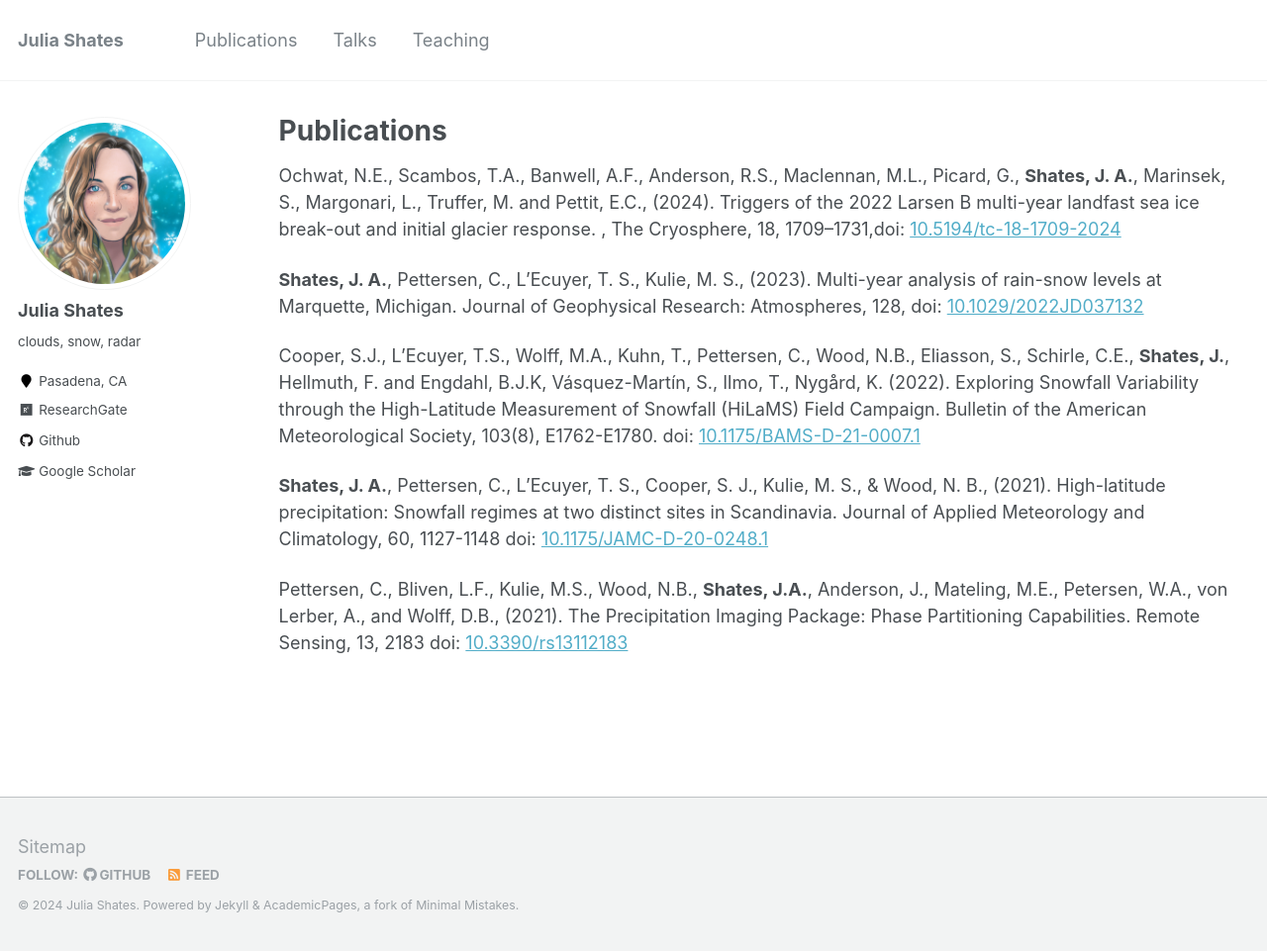
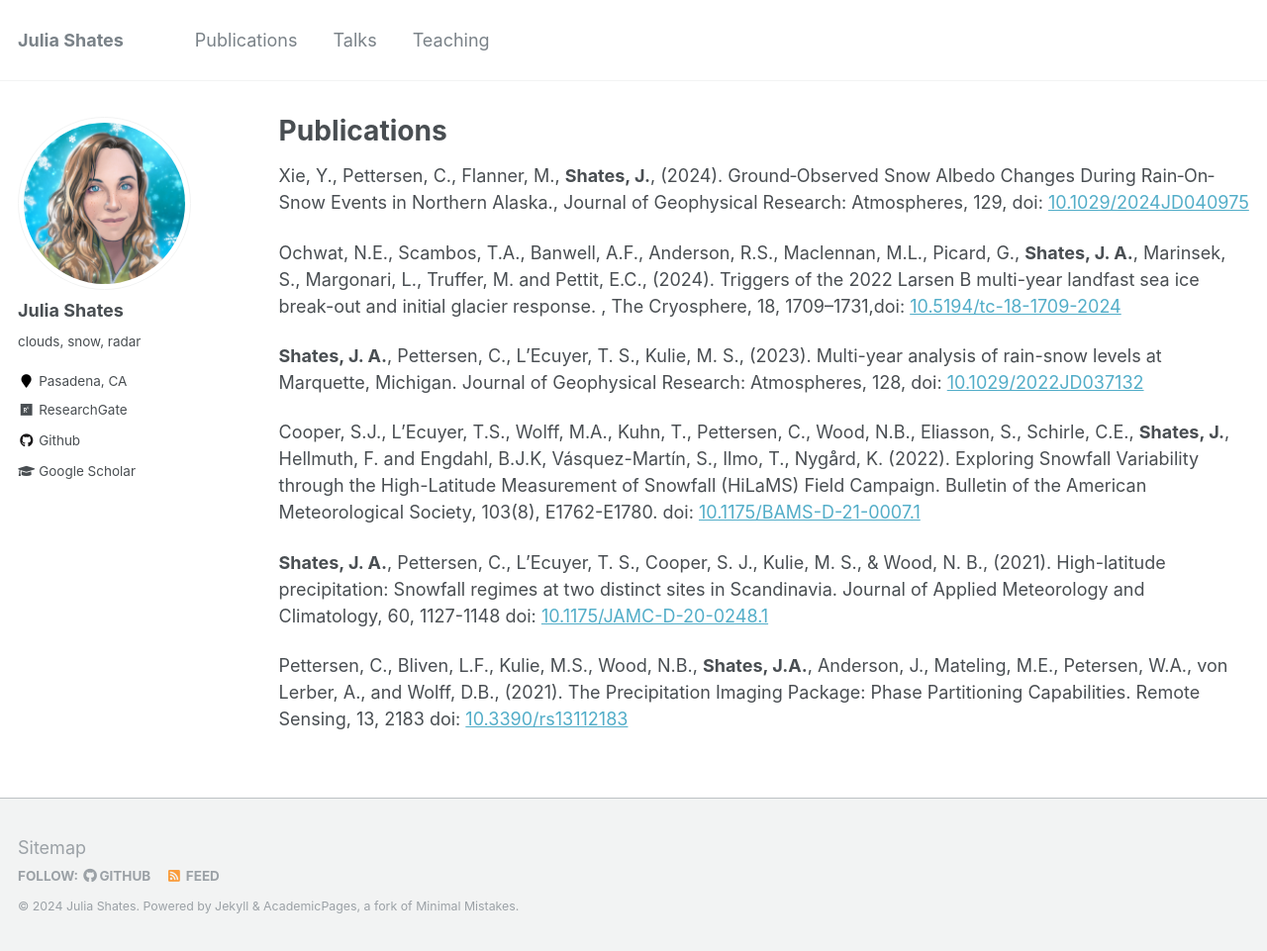
Before and after one commit to shates/shates.github.io, a Jekyll site: the page built from _pages/publications.md, in a window 1280 px wide and 961 px high. Shown: the whole window at 99% size. Built offline with Jekyll 4.4.1, drawn with Linux system fonts in a browser that asks for light colours.

Commit message:
Update publications.md

```diff
--- a/_pages/publications.md
+++ b/_pages/publications.md
@@ -4,6 +4,9 @@ title: "Publications"
 permalink: /publications/
 author_profile: true
 ---
+Xie, Y., Pettersen, C., Flanner, M., **Shates, J.**, (2024). Ground‐Observed Snow Albedo Changes During Rain‐On‐Snow Events in Northern Alaska., Journal of Geophysical Research: Atmospheres, 129, doi: [10.1029/2024JD040975](https://doi.org/10.1029/2024JD040975)
+
+
 
 Ochwat, N.E., Scambos, T.A., Banwell, A.F., Anderson, R.S., Maclennan, M.L., Picard, G., **Shates, J. A.**, Marinsek, S., Margonari, L., Truffer, M. and Pettit, E.C., (2024). Triggers of the 2022 Larsen B multi-year landfast sea ice break-out and initial glacier response. , The Cryosphere, 18, 1709–1731,doi: [10.5194/tc-18-1709-2024](https://tc.copernicus.org/articles/18/1709/2024/)
 
```
